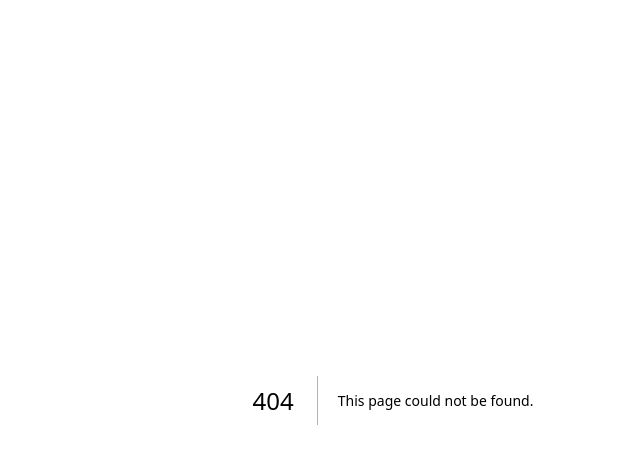
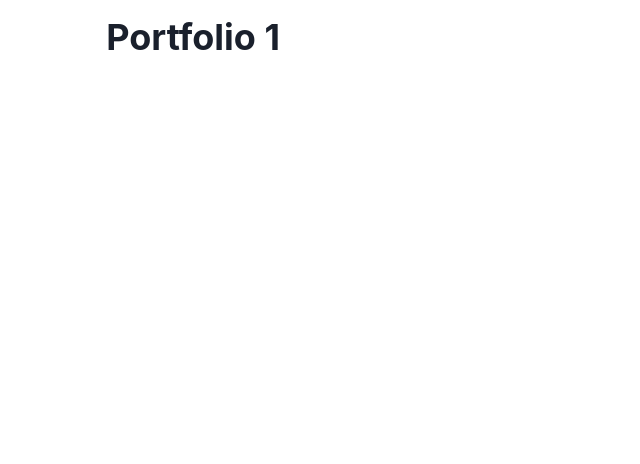
Before and after one commit to d-alanis98/nextjs-react-complete-guide, a Next.js app: page /portfolio/1 in a window 1280 px wide. Before the commit this address had no page. Shown: the top 464 px of the page, without its empty margins (247-887 px from the left). Built offline with nearby package versions, Linux system fonts and the light colour scheme.

Commit message:
Dynamic routing example

```diff
--- /dev/null
+++ b/pages/portfolio/[portfolioId].tsx
@@ -0,0 +1,15 @@
+import { useRouter } from 'next/router';
+import { Container, Heading } from '@chakra-ui/react';
+
+
+const PortfolioItem: React.FC = () => {
+    const { query: { portfolioId } } = useRouter();
+
+    return (
+        <Container className='p-4'>
+            <Heading>Portfolio { portfolioId }</Heading>
+        </Container>
+    );
+};
+
+export default PortfolioItem;
```
